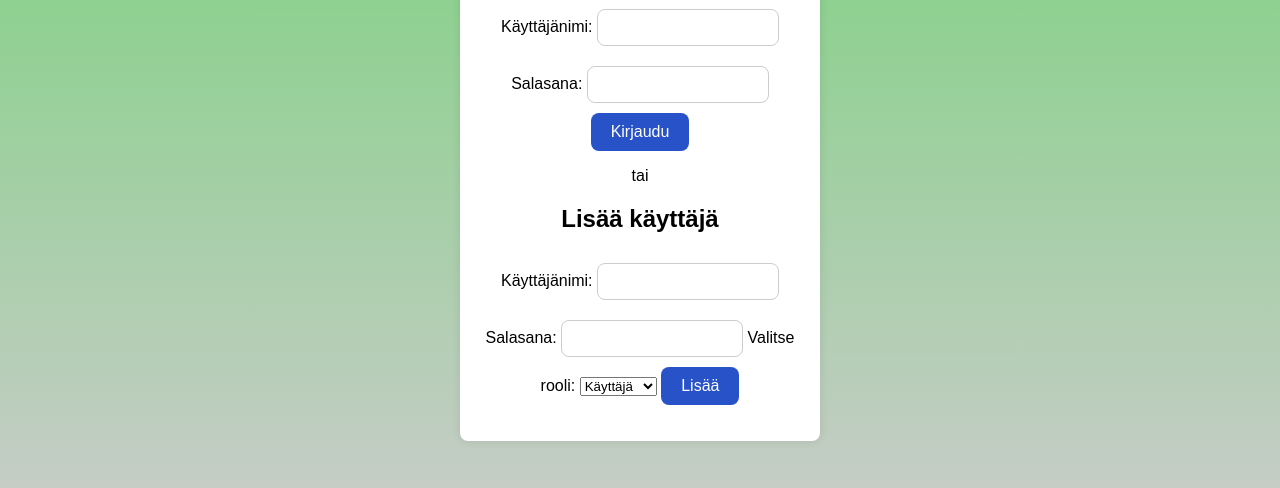
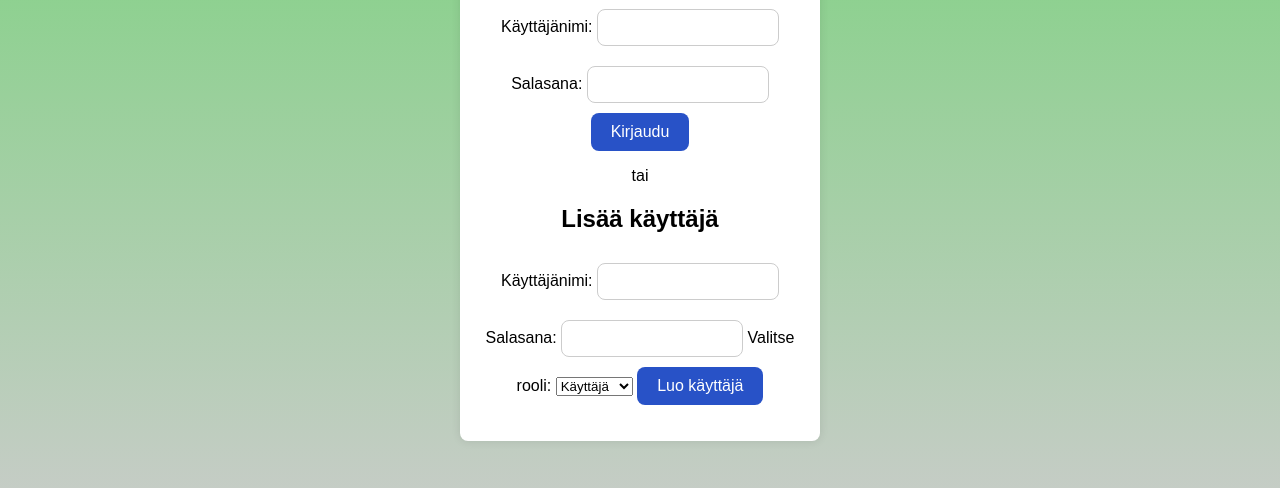
Before and after one commit to hekekimi/use_case, a plain HTML site: page index.html in a window 1280 px wide. Shown: the part 248-736 px from the top of the page. Drawn offline with Linux system fonts and the light colour scheme; a web font is replaced by a local one.

Commit message:
napin teksti

```diff
--- a/index.html
+++ b/index.html
@@ -29,7 +29,7 @@
                 <option value="user">Käyttäjä</option>
                 <option value="admin">Ylläpitäjä</option>
             </select>
-            <button type="submit">Lisää</button>
+            <button type="submit">Luo käyttäjä</button>
         </form>
 
 
```
